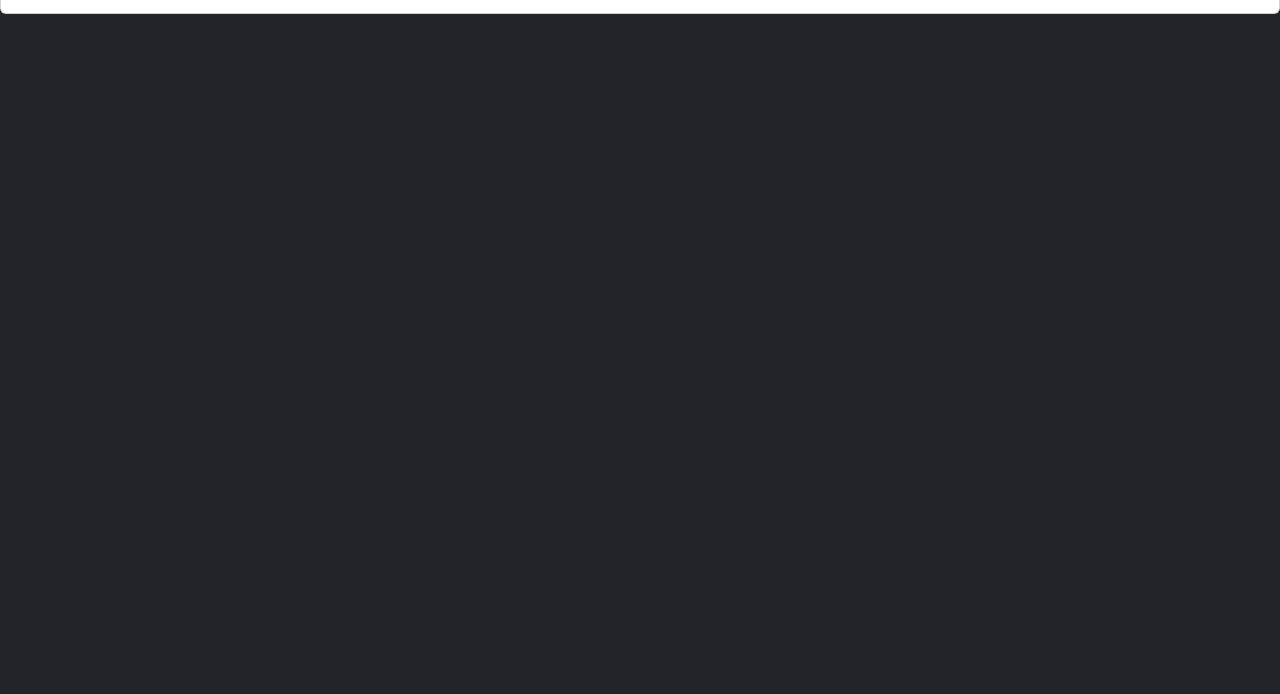
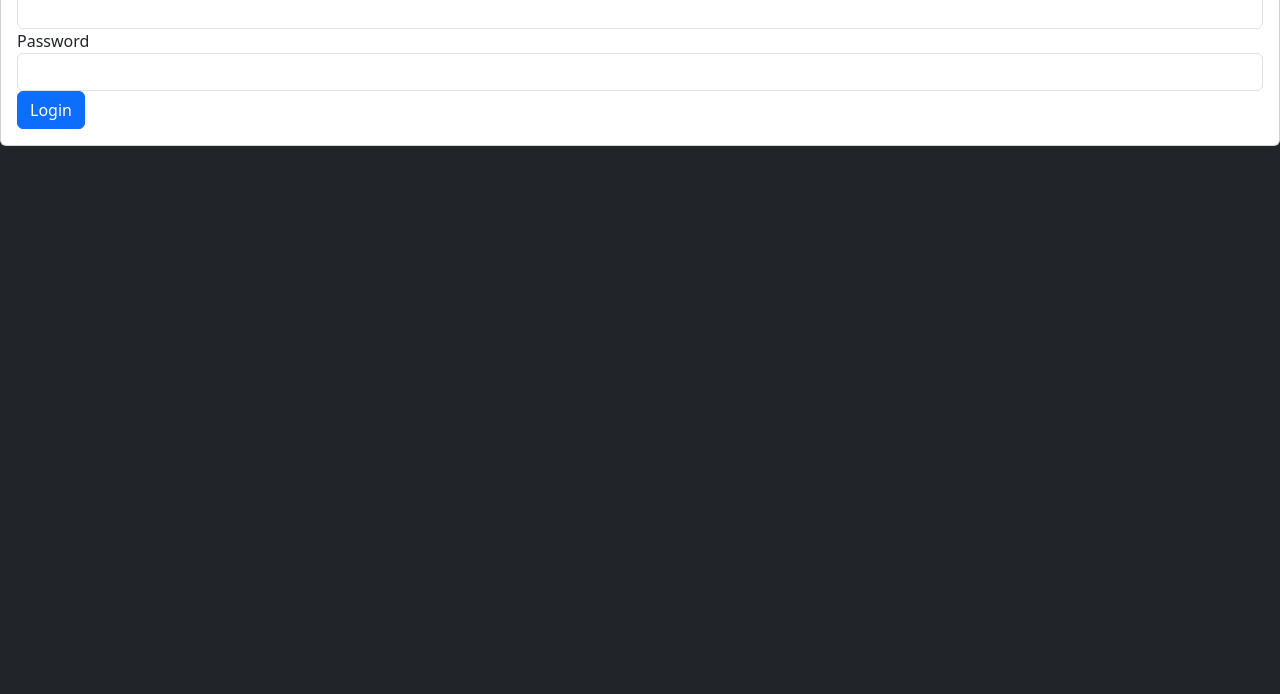
Before and after one commit to Omar-Driouch/WallpaperAppAdmin, a plain HTML site: page public/index.html in a window 1280 px wide. Shown: the part 106-800 px from the top of the page. Drawn offline with nearby package versions, Linux system fonts and the light colour scheme.

Commit message:
adding login form

```diff
--- a/public/index.html
+++ b/public/index.html
@@ -6,6 +6,7 @@
     <title>WallPaper Panel Admin</title>
     <link href="https://cdn.jsdelivr.net/npm/bootstrap@5.3.0-alpha3/dist/css/bootstrap.min.css" rel="stylesheet" integrity="sha384-KK94CHFLLe+nY2dmCWGMq91rCGa5gtU4mk92HdvYe+M/SXH301p5ILy+dN9+nJOZ" crossorigin="anonymous">
     <script src="https://code.jquery.com/jquery-3.6.4.slim.min.js" integrity="sha256-a2yjHM4jnF9f54xUQakjZGaqYs/V1CYvWpoqZzC2/Bw=" crossorigin="anonymous"></script>
+    <link rel="stylesheet" href="...stylesheet.css"
   </head>
 
 
@@ -23,8 +24,18 @@
                             <div class="form-group">
 
                                 <label for="email">Email</label>
-                                <input type="email" id="email"/>
+                                <input type="email" id="email" class="form-control"/>
 
+                            </div>
+
+                            <div class="form-group">
+
+                                <label for="password">Password</label>
+                                <input type="password" id="password" class="form-control"/>
+
+                            </div>
+                            <div class="form-group">
+                                <button class="btn btn-primary">Login</button>
                             </div>
 
                         </form>
```
Also changed, not shown: public/CSS/style.css (added).
